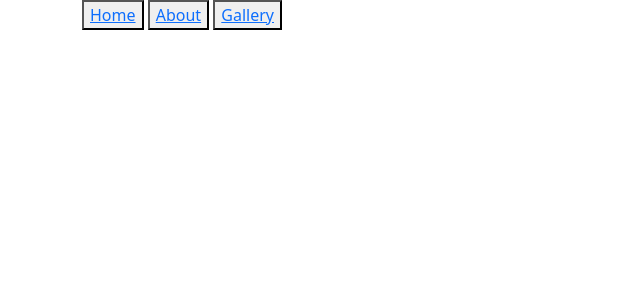
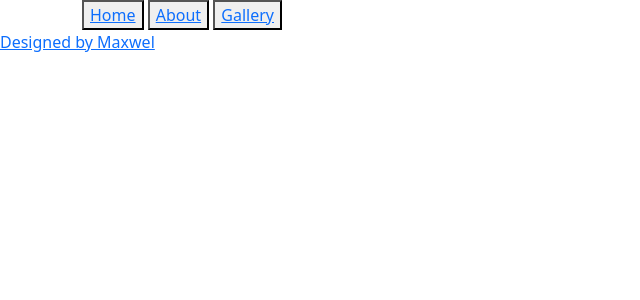
Before and after one commit to Epaphrus/HpDjangoProject, a Django app: template templates/layout.html in a window 1280 px wide. Shown: the top 300 px of the page, without its empty margins (0-640 px from the left). Run offline with Django 4.2, Linux system fonts and the light colour scheme; the template is opened without the code that fills it, so the values that code supplies are empty; some libraries are stand-ins or nearby versions.

Commit message:
layout file

```diff
--- a/templates/layout.html
+++ b/templates/layout.html
@@ -17,6 +17,12 @@
     <button type="button" class="button btn-primary"><a href="{% url 'gallery' %}">Gallery</a></button>
 </div>
 
+{% block body %}
 
+{% endblock %}
+
+<footer>
+    <a href="">Designed by Maxwel</a>
+</footer>
 </body>
 </html>
```
